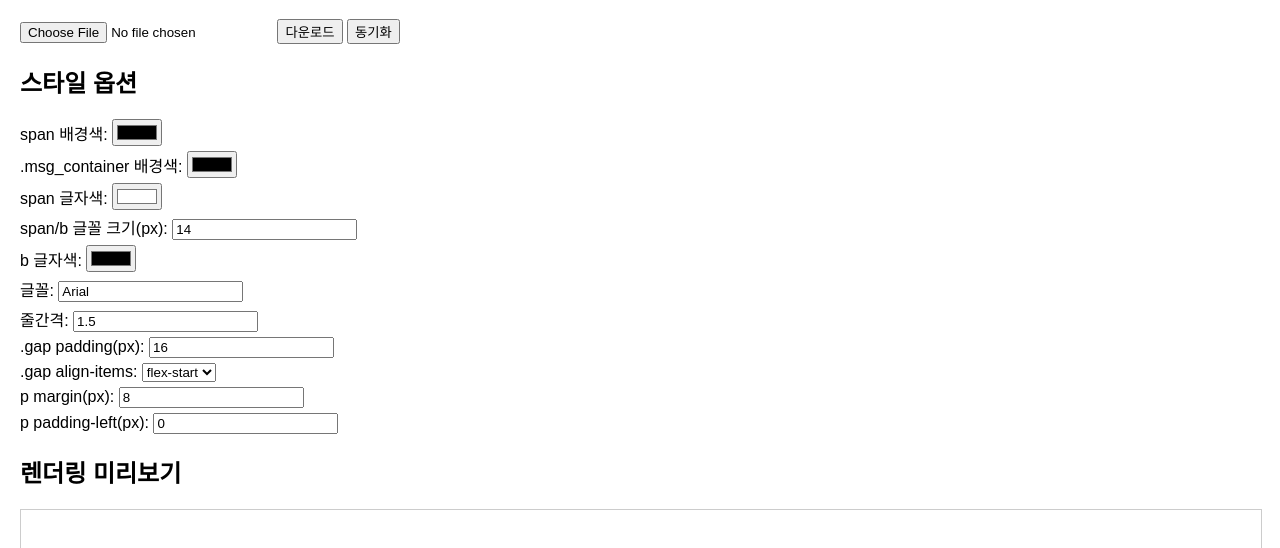
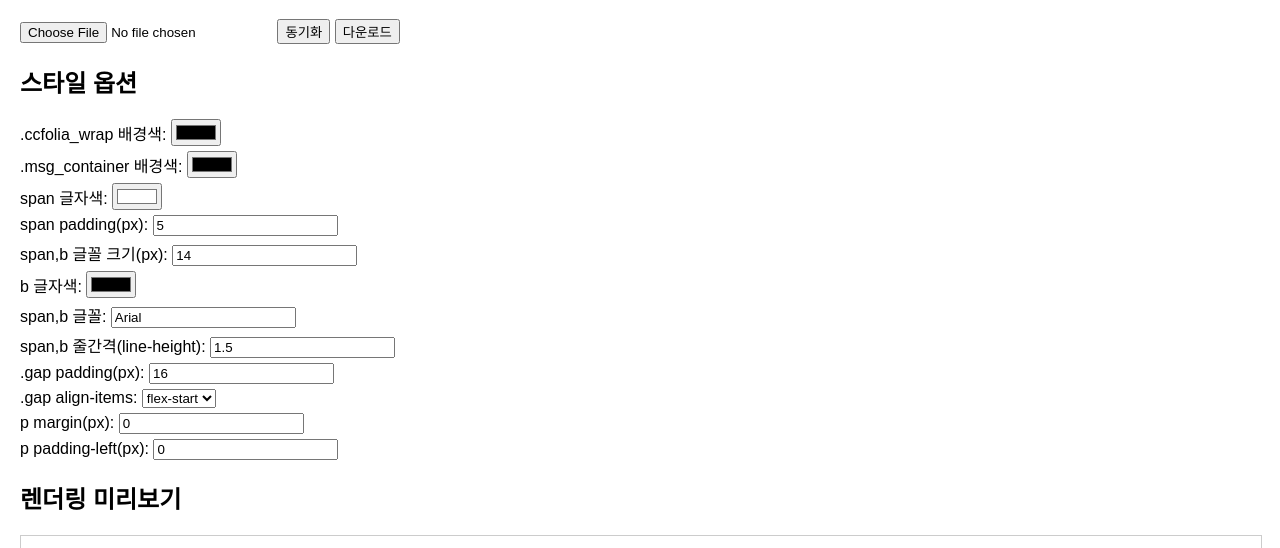
Before and after one commit to onhwa-info/onhwa-info.github.io, a plain HTML site: page index.html in a window 1280 px wide. Shown: the part 70-618 px from the top of the page. Drawn offline with Linux system fonts and the light colour scheme.

Commit message:
Update index.html

```diff
--- a/index.html
+++ b/index.html
@@ -4,29 +4,28 @@
 <meta charset="UTF-8">
 <title>TRPG 로그 뷰티파이어</title>
 <link rel="stylesheet" href="css/style.css">
-<style>
-  #previewFrame { width: 100%; height: 600px; border: 1px solid #ccc; }
-  textarea { width: 100%; height: 300px; margin-top: 10px; }
-</style>
 </head>
 <body>
 <h1>TRPG 로그 뷰티파이어</h1>
 
 <div class="controls">
   <input type="file" id="fileInput" accept=".html">
+  <button id="syncBtn">동기화</button>
   <button id="downloadBtn">다운로드</button>
-  <button id="syncBtn">동기화</button>
 </div>
 
 <h2>스타일 옵션</h2>
 <div class="style-controls">
-  <label>span 배경색: <input type="color" id="wrapBg" value="#2c2c2cde"></label>
+  <label>.ccfolia_wrap 배경색: <input type="color" id="wrapBg" value="#2c2c2cde"></label>
   <label>.msg_container 배경색: <input type="color" id="msgBg" value="#00000033"></label>
+
   <label>span 글자색: <input type="color" id="spanColor" value="#ffffff"></label>
-  <label>span/b 글꼴 크기(px): <input type="number" id="spanFontSize" value="14"></label>
+  <label>span padding(px): <input type="number" id="spanPadding" value="5"></label>
+  <label>span,b 글꼴 크기(px): <input type="number" id="spanFontSize" value="14"></label>
   <label>b 글자색: <input type="color" id="bColor" value="gray"></label>
-  <label>글꼴: <input type="text" id="fontFamily" value="Arial"></label>
-  <label>줄간격: <input type="number" step="0.1" id="lineHeight" value="1.5"></label>
+  <label>span,b 글꼴: <input type="text" id="fontFamily" value="Arial"></label>
+  <label>span,b 줄간격(line-height): <input type="number" step="0.1" id="lineHeight" value="1.5"></label>
+
   <label>.gap padding(px): <input type="number" id="gapPadding" value="16"></label>
   <label>.gap align-items:
     <select id="gapAlign">
@@ -35,14 +34,15 @@
       <option value="flex-end">flex-end</option>
     </select>
   </label>
-  <label>p margin(px): <input type="number" id="pMargin" value="8"></label>
+
+  <label>p margin(px): <input type="number" id="pMargin" value="0"></label>
   <label>p padding-left(px): <input type="number" id="pPaddingLeft" value="0"></label>
 </div>
 
 <h2>렌더링 미리보기</h2>
-<iframe id="previewFrame"></iframe>
+<iframe id="previewFrame" style="width:100%; height:500px;"></iframe>
 
-<textarea id="editor" placeholder="HTML 코드 편집용"></textarea>
+<textarea id="editor" placeholder="HTML 코드 편집용" style="width:100%; height:200px;"></textarea>
 
 <script src="js/main.js"></script>
 </body>
```
